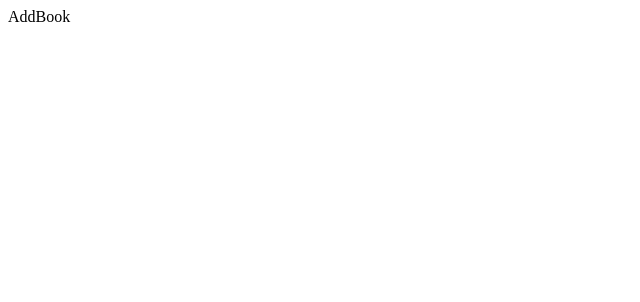
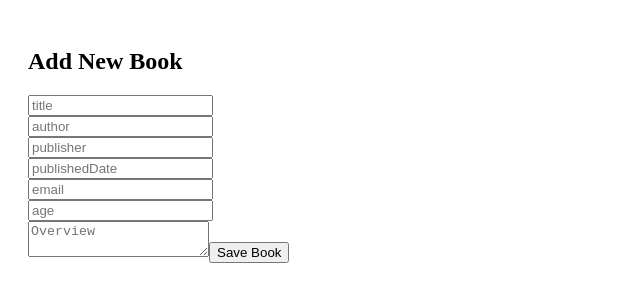
Before and after one commit to ganeshkore/Book-Inventory-Management-System, a React (Vite) app: page /add in a window 1280 px wide. Shown: the top 302 px of the page, without its empty margins (0-640 px from the left). Built offline with nearby package versions, Linux system fonts and the light colour scheme.

Commit message:
created form for adding books on addbook page integrated api and applied validations to the form fields

```diff
--- a/db.json
+++ b/db.json
@@ -9,6 +9,16 @@
       "email": "publisher@cleancode.com",
       "age": 15,
       "overview": "A handbook of agile software craftsmanship."
+    },
+    {
+      "title": "deathnote",
+      "author": "l Lawliet",
+      "publisher": "anime",
+      "publishedDate": "\"22/01/2026",
+      "email": "lawliet@gmail.com",
+      "age": 25,
+      "overview": "Best anime in the world",
+      "id": 2
     }
   ]
 }
--- a/src/pages/AddBook.jsx
+++ b/src/pages/AddBook.jsx
@@ -1,9 +1,89 @@
-import React from 'react'
+import { useState } from "react";
+import { addBook } from "../services/bookService";
+import { useNavigate } from "react-router-dom";
 
 const AddBook = () => {
+  const navigate = useNavigate();
+
+  const [book, setBook] = useState({
+    title: "",
+    author: "",
+    publisher: "",
+    publishedDate: "",
+    email: "",
+    age: "",
+    overview: ""
+  });
+
+  const [errors, setErrors] = useState({});
+
+  const validate = () => {
+    const newErrors = {};
+
+    if (!book.title.trim()) newErrors.title = "Title is required";
+    if (!book.author.trim()) newErrors.author = "Author is required";
+    if (!book.publisher.trim()) newErrors.publisher = "Publisher is required";
+
+    if (!/^\S+@\S+\.\S+$/.test(book.email))
+      newErrors.email = "Invalid email";
+
+    if (!Number.isInteger(Number(book.age)))
+      newErrors.age = "Age must be a number";
+
+    if (!book.overview.trim())
+      newErrors.overview = "Overview is required";
+
+    setErrors(newErrors);
+    return Object.keys(newErrors).length === 0;
+  };
+
+  const handleChange = (e) => {
+    setBook({ ...book, [e.target.name]: e.target.value });
+  };
+
+  const handleSubmit = (e) => {
+    e.preventDefault();
+
+    if (!validate()) return;
+
+    addBook({
+      ...book,
+      age: Number(book.age)
+    }).then(() => navigate("/"));
+  };
+
   return (
-    <div>AddBook</div>
-  )
-}
+    <div style={{ padding: "20px" }}>
+      <h2>Add New Book</h2>
 
-export default AddBook
+      <form onSubmit={handleSubmit}>
+        {["title", "author", "publisher", "publishedDate", "email", "age"].map(
+          (field) => (
+            <div key={field}>
+              <input
+                type={field === "age" ? "number" : field === "email" ? "email" : "text"}
+                name={field}
+                placeholder={field}
+                value={book[field]}
+                onChange={handleChange}
+              />
+              {errors[field] && <p style={{ color: "red" }}>{errors[field]}</p>}
+            </div>
+          )
+        )}
+
+        <textarea
+          name="overview"
+          placeholder="Overview"
+          value={book.overview}
+          onChange={handleChange}
+        />
+        {errors.overview && <p style={{ color: "red" }}>{errors.overview}</p>}
+
+        <button type="submit">Save Book</button>
+      </form>
+    </div>
+  );
+};
+
+export default AddBook;
```
